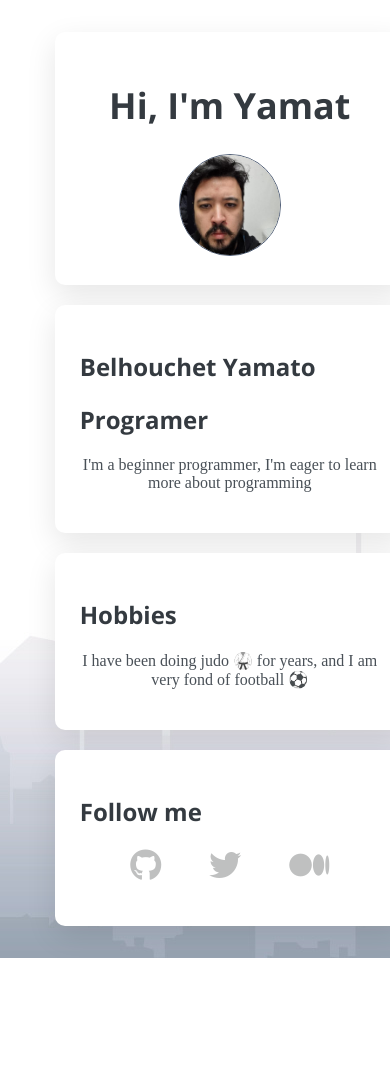
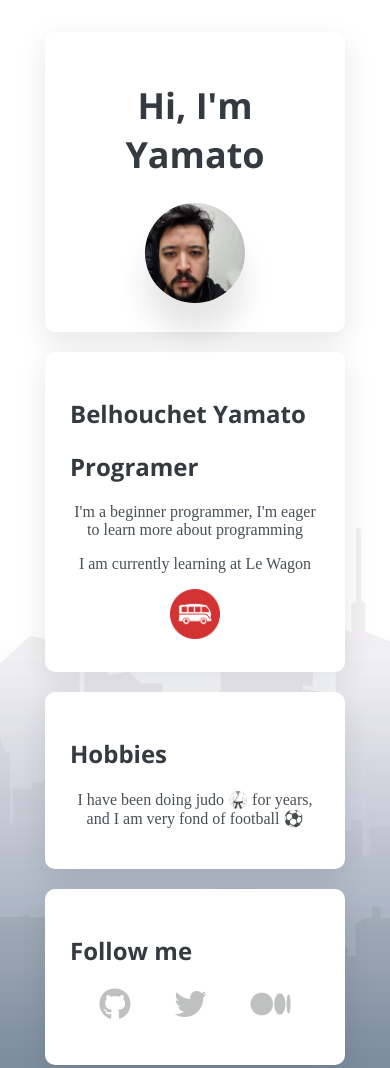
Before and after one commit to BYamato/profilewebsite, a plain HTML site: page index.html in a window 390 px wide. Shown: the top 1068 px of the page. Before the commit the page ends 958 px from the top, so only its background shows below. Drawn offline with nearby package versions, Linux system fonts and the light colour scheme.

Commit message:
responsive

```diff
--- a/index.html
+++ b/index.html
@@ -12,7 +12,7 @@
   <body>
     <div class="container">
       <div class="card">
-        <h1>Hi, I'm Yamat</h1>
+        <h1>Hi, I'm Yamato</h1>
         <img id ="profile-pic" src="images/113622459.jfif" alt="Yamato profile picture">
       </div>
 
@@ -20,6 +20,10 @@
         <h2 class="text-left">Belhouchet Yamato</h2>
         <h2 class="text-left">Programer</h2>
         <p>I'm a beginner programmer, I'm eager to learn more about programming</p>
+        <p>I am currently learning at Le Wagon</p>
+        <a href="https://www.lewagon.com/" >
+          <img class="image-button" src="images/wagon_logo.jpeg" alt="le wagon" height="50px">
+        </a>
       </div>
 
       <div class="card">
--- a/style.css
+++ b/style.css
@@ -27,6 +27,7 @@ a {
   font-size: 32px;
   font-weight: bold;
   transition: 0.3 ease;
+  display: inline-block;
 }
 
 a:hover {
@@ -34,17 +35,15 @@ a:hover {
 }
 
 .container {
-  min-height: 6.5em;
-  vertical-align: middle;
-  margin: 32px AUTO;
-  width: 75%;
+  margin: 32px auto;
+  width: 900px;
 }
 
 .card {
   background-color: white;
   padding: 25px;
-  width: 600px;
-  margin: 20px AUTO;
+  /* width: 600px; */
+  margin: 20px auto;
   border-radius: 10PX;
   text-align: center;
   box-shadow: 0 10px 30px rgba(0,0,0,.1);
@@ -57,6 +56,11 @@ text-align: left;
 .text-red{
 color:red
 }
+
+.image-button{
+background-color: red;
+}
+
 
 ul {
   padding: 0;
@@ -71,23 +75,23 @@ li {
   width: 100px;
   height: 100px;
   border-radius: 50%;
-  border: 1px solid #4f5d75;
+  box-shadow: 0 30px 30px rgba(0,0,0,.1);
 }
 
 @media (max-width: 960px) {
-  .card {
+  .container {
     width: 700px;
   }
 }
 
 @media (max-width: 720px) {
-  .card {
+  .container {
     width: 500px;
   }
 }
 
 @media (max-width: 540px) {
-  .card {
+  .container {
     width: 300px;
   }
 }
```
Also changed, not shown: images/wagon_logo.jpeg (added), 1 other file.
